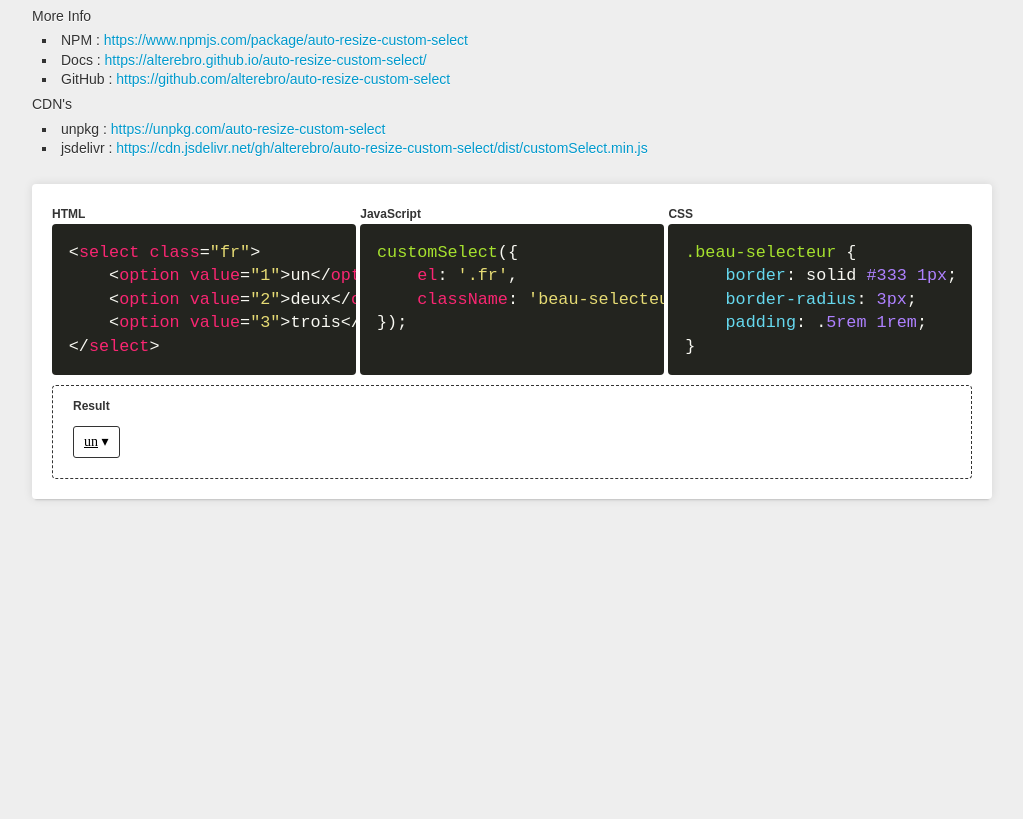
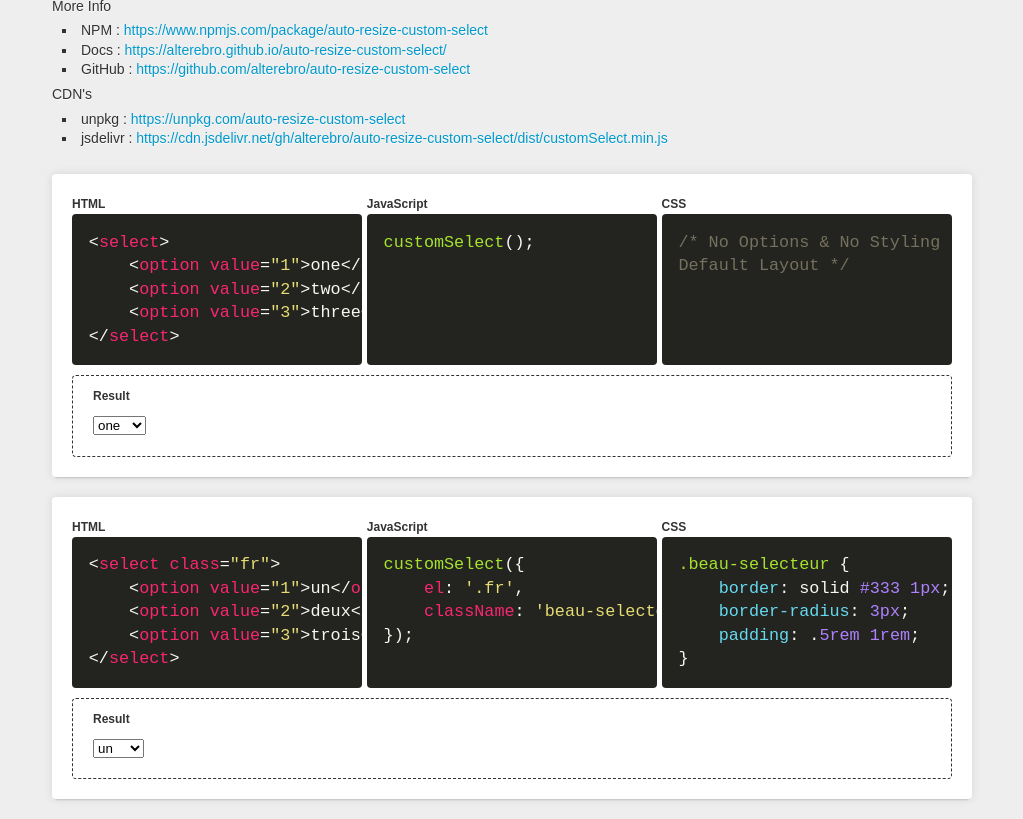
Before and after one commit to alterebro/auto-resize-custom-select, a website: page docs/examples.html in a window 1280 px wide. Shown: the part 102-921 px from the top of the page, without its empty margins (128-1151 px from the left). Before the commit the page ends 800 px from the top, so only its background shows below. Drawn offline with nearby package versions, Linux system fonts and the light colour scheme; a script that the page names is missing.

Commit message:
examples page

```diff
--- a/docs/examples.html
+++ b/docs/examples.html
@@ -4,9 +4,7 @@
     <meta charset="utf-8" />
     <title>auto-resize-custom-select</title>
     <meta name="viewport" content="width=device-width, initial-scale=1, minimum-scale=1, shrink-to-fit=no" />
-    <!-- <link rel="stylesheet" href="https://cdnjs.cloudflare.com/ajax/libs/highlight.js/10.5.0/styles/github.min.css" /> -->
-    <link rel="stylesheet" href="https://unpkg.com/@highlightjs/cdn-assets@10.5.0/styles/monokai-sublime.min.css">
-
+    <link rel="stylesheet" href="https://unpkg.com/@highlightjs/cdn-assets@10.5.0/styles/monokai-sublime.min.css" />
 <style media="screen">
 html, body, h1, h2, h3, ul, li, pre {
     margin: 0;
@@ -22,7 +20,8 @@ body {
     font-size: 1.4rem;
     line-height: 1.4;
     max-width: 96rem;
-    margin: 3rem auto;
+    margin: 2rem auto;
+    padding: 0 2rem;
     background: #eee;
 }
 *, *:before, *:after {
@@ -34,7 +33,7 @@ header {
     font-family: sans-serif;
     color: #333;
     margin: 0 0 2rem;
-    text-shadow: 0 1px 0 #fff;
+    text-shadow: 0 1px 0 rgba(255, 255, 255, .8);
 }
 header h1 {}
 header h2 {
@@ -59,6 +58,7 @@ section {
     justify-content: space-between;
     border-radius: 4px;
     padding: 2rem;
+    margin: 0 0 2rem;
     background: #fff;
     box-shadow: 0 4px 2px -3px rgba(0, 0, 0, .15), 0 0 10px rgba(0, 0, 0, .1);
 }
@@ -113,8 +113,16 @@ pre, code {}
 .hljs { padding: 1em; }
 
 
+@media screen and (max-width: 960px) {
+    section > div {
+        flex: 0 0 100%;
+        width: 100%;
+        padding: 2rem 0 1rem 0;
+    }
+}
 
 
+/* --- */
 
 .beau-selecteur {
     border: solid #333 1px;
@@ -148,6 +156,33 @@ pre, code {}
 
 <section>
     <div class="html">
+<pre><code class="language-html">&lt;select&gt;
+    &lt;option value="1"&gt;one&lt;/option&gt;
+    &lt;option value="2"&gt;two&lt;/option&gt;
+    &lt;option value="3"&gt;three&lt;/option&gt;
+&lt;/select&gt;</code></pre>
+    </div>
+
+    <div class="js">
+<pre><code class="language-javascript">customSelect();</code></pre>
+    </div>
+
+    <div class="css">
+<pre><code class="language-css">/* No Options &amp; No Styling
+Default Layout */</code></pre>
+    </div>
+
+    <div class="result">
+        <select class="default">
+            <option value="1">one</option>
+            <option value="2">two</option>
+            <option value="3">three</option>
+        </select>
+    </div>
+</section>
+
+<section>
+    <div class="html">
 <pre><code class="language-html">&lt;select class="fr"&gt;
     &lt;option value="1"&gt;un&lt;/option&gt;
     &lt;option value="2"&gt;deux&lt;/option&gt;
@@ -171,23 +206,21 @@ pre, code {}
     </div>
 
     <div class="result">
-
         <select class="fr">
             <option value="1">un</option>
             <option value="2">deux</option>
             <option value="3">trois</option>
         </select>
-
     </div>
 </section>
 
 
-
-<script src="https://cdnjs.cloudflare.com/ajax/libs/highlight.js/10.5.0/highlight.min.js"></script>
-<script src="customSelect.min.js" charset="utf-8"></script>
+<script src="https://unpkg.com/@highlightjs/cdn-assets@10.5.0/highlight.min.js"></script>
+<script src="https://unpkg.com/auto-resize-custom-select" charset="utf-8"></script>
 <script charset="utf-8">
 hljs.initHighlightingOnLoad();
 
+customSelect('.default');
 customSelect({
     el: '.fr',
     className: 'beau-selecteur'
```
